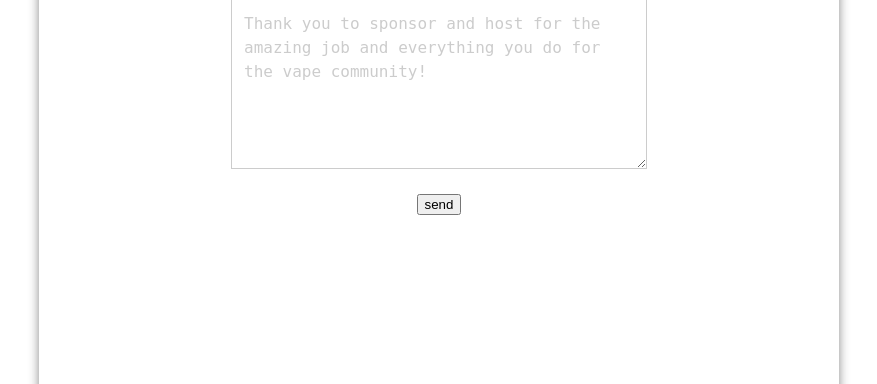
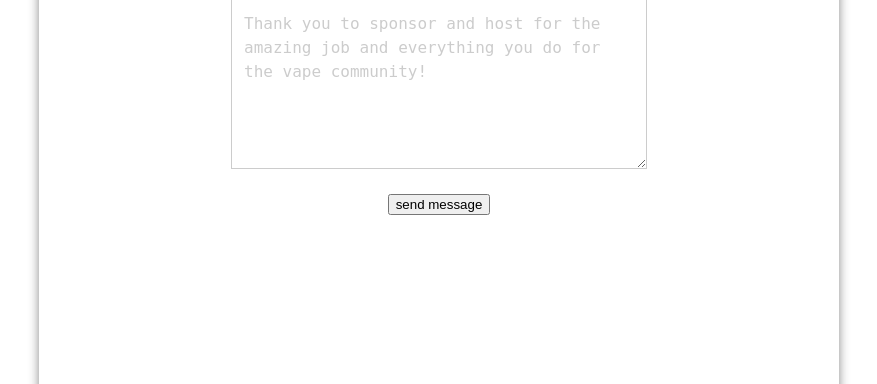
Before and after one commit to CSanctuary/sanctuary, a PHP site: page / in a window 1280 px wide. Shown: the part 3377-3761 px from the top of the page, without its empty margins (201-1078 px from the left). Run offline with PHP 8.4, Linux system fonts and the light colour scheme; data that the repository does not hold is empty.

Commit message:
Update index.php

```diff
--- a/index.php
+++ b/index.php
@@ -61,7 +61,7 @@ if($_POST["message"]) {
                             <h1 id="title">Winners Form</h1><br>
 
                             <p class="note">Items indicated by <span class="required">*</span> are required.</p><br>
-                            <form method="post" action="index.php">
+                            <form method="post" action="acknowledge.php">
 
                             <label id="name-label" class="field" for="name">What is your first and last name? <span class="required">*</span></label>
                             <input id="name" name="name" type="text" placeholder="The Sanctuary Network" required />
@@ -178,7 +178,7 @@ if($_POST["message"]) {
                             </div>
                             <label id="comments-label" class="field" for="comments">Do you have any other comments?
         <textarea id="comments" name="comments" rows="6" placeholder="Thank you to sponsor and host for the amazing job and everything you do for the vape community!"></textarea>
-             <input type="submit" value="send">
+             <input type="submit" name="send" value="send message">
         </form>
 
     </div>
```
